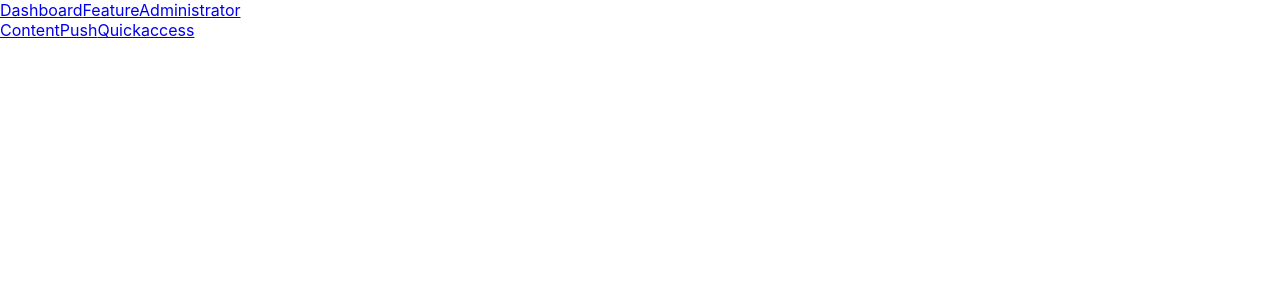
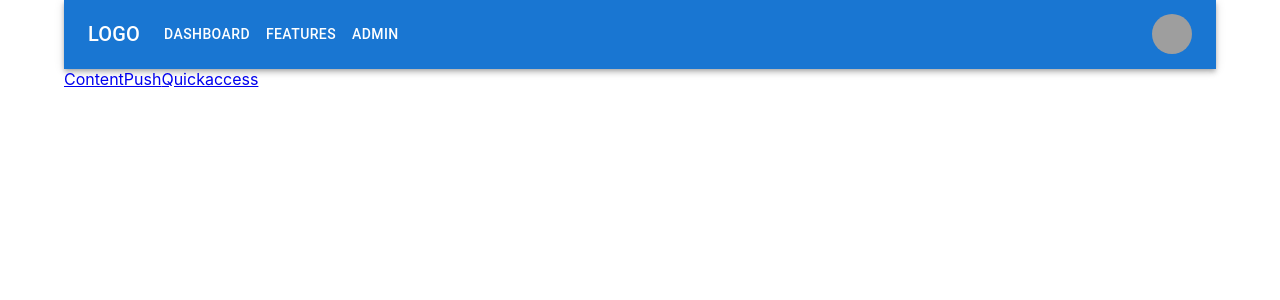
Before and after one commit to duy0ne/learn-reactjs, a React (Create React App) app: page /feature in a window 1280 px wide. Shown: the top 300 px of the page. Built offline with nearby package versions, Linux system fonts and the light colour scheme; grey boxes are pictures that could not be loaded.

Commit message:
Apply material ui

```diff
--- a/package.json
+++ b/package.json
@@ -3,6 +3,11 @@
   "version": "0.1.0",
   "private": true,
   "dependencies": {
+    "@emotion/react": "^11.7.1",
+    "@emotion/styled": "^11.6.0",
+    "@fontsource/roboto": "^4.5.1",
+    "@mui/icons-material": "^5.2.5",
+    "@mui/material": "^5.2.5",
     "@testing-library/jest-dom": "^5.16.1",
     "@testing-library/react": "^12.1.2",
     "@testing-library/user-event": "^13.5.0",
--- a/src/App.js
+++ b/src/App.js
@@ -1,7 +1,6 @@
 // import logo from './logo.svg';
 import './App.css';
-import { Link, Navigate, Route, Routes } from 'react-router-dom';
-import { Fragment } from 'react';
+import { Navigate, Route, Routes } from 'react-router-dom';
 import Features from './pages/features/Features';
 import Administrator from './pages/adminstrator/Administrator';
 import Dashboard from './pages/dashboard/Dashboard';
@@ -12,16 +11,13 @@
 import User from './pages/adminstrator/user/user';
 import Device from './pages/adminstrator/device/Device';
 import NotFound from './pages/notFound/NotFound';
+import { Container } from '@mui/material';
+import ResponsiveAppBar from './common/header/header';
 
 function App() {
   return (
-    <Fragment>
-      <nav>
-        <Link to="/dashboard">Dashboard</Link>
-        <Link to="/feature">Feature</Link>
-        <Link to="/administrator">Administrator</Link>
-      </nav>
-
+    <Container maxWidth="lg">
+      <ResponsiveAppBar></ResponsiveAppBar>
       <Routes>
         <Route path="/" element={<Navigate to="/dashboard" />} />
         <Route path="/dashboard" element={<Dashboard />} >
@@ -39,7 +35,7 @@
         </Route>
         <Route path="*" element={<NotFound />} />
       </Routes>
-    </Fragment>
+    </Container>
   );
 }
 
--- /dev/null
+++ b/src/common/header/header.js
@@ -0,0 +1,151 @@
+import * as React from 'react';
+import AppBar from '@mui/material/AppBar';
+import Box from '@mui/material/Box';
+import Toolbar from '@mui/material/Toolbar';
+import IconButton from '@mui/material/IconButton';
+import Typography from '@mui/material/Typography';
+import Menu from '@mui/material/Menu';
+import MenuIcon from '@mui/icons-material/Menu';
+import Container from '@mui/material/Container';
+import Avatar from '@mui/material/Avatar';
+import Button from '@mui/material/Button';
+import Tooltip from '@mui/material/Tooltip';
+import MenuItem from '@mui/material/MenuItem';
+import { Link } from 'react-router-dom';
+
+const pages = [{ name: 'Dashboard', path: '/dashboard' }, { name: 'Features', path: '/feature' }, { name: 'Admin', path: '/administrator' }];
+const settings = ['Profile', 'Account', 'Dashboard', 'Logout'];
+
+const ResponsiveAppBar = () => {
+  const [anchorElNav, setAnchorElNav] = React.useState(null);
+  const [anchorElUser, setAnchorElUser] = React.useState(null);
+
+  const handleOpenNavMenu = (event) => {
+    setAnchorElNav(event.currentTarget);
+  };
+  const handleOpenUserMenu = (event) => {
+    setAnchorElUser(event.currentTarget);
+  };
+
+  const handleCloseNavMenu = () => {
+    setAnchorElNav(null);
+  };
+
+  const handleCloseUserMenu = () => {
+    setAnchorElUser(null);
+  };
+
+  return (
+    <AppBar position="static">
+      <Container maxWidth="xl">
+        <Toolbar disableGutters>
+          <Typography
+            variant="h6"
+            noWrap
+            component="div"
+            sx={{ mr: 2, display: { xs: 'none', md: 'flex' } }}
+          >
+            LOGO
+          </Typography>
+
+          <Box sx={{ flexGrow: 1, display: { xs: 'flex', md: 'none' } }}>
+            <IconButton
+              size="large"
+              aria-label="account of current user"
+              aria-controls="menu-appbar"
+              aria-haspopup="true"
+              onClick={handleOpenNavMenu}
+              color="inherit"
+            >
+              <MenuIcon />
+            </IconButton>
+            <Menu
+              id="menu-appbar"
+              anchorEl={anchorElNav}
+              anchorOrigin={{
+                vertical: 'bottom',
+                horizontal: 'left',
+              }}
+              keepMounted
+              transformOrigin={{
+                vertical: 'top',
+                horizontal: 'left',
+              }}
+              open={Boolean(anchorElNav)}
+              onClose={handleCloseNavMenu}
+              sx={{
+                display: { xs: 'block', md: 'none' },
+              }}
+            >
+              {pages.map((page) => (
+                <MenuItem key={page.name} onClick={handleCloseNavMenu}>
+                  <Typography
+                    textAlign="center" component={Link}
+                    to={page.path}
+                    sx={{
+                      textDecorationLine: 'none'
+                    }}
+                  >
+                    {page.name}
+                  </Typography>
+                </MenuItem>
+              ))}
+            </Menu>
+          </Box>
+          <Typography
+            variant="h6"
+            noWrap
+            component="div"
+            sx={{ flexGrow: 1, display: { xs: 'flex', md: 'none' } }}
+          >
+            LOGOO
+          </Typography>
+          <Box sx={{ flexGrow: 1, display: { xs: 'none', md: 'flex' } }}>
+            {pages.map((page) => (
+              <Button
+                key={page.name}
+                onClick={handleCloseNavMenu}
+                sx={{ my: 2, color: 'white', display: 'block', textDecorationLine: 'none' }}
+                component={Link}
+                to={page.path}
+              >
+                {page.name}
+              </Button>
+            ))}
+          </Box>
+
+          <Box sx={{ flexGrow: 0 }}>
+            <Tooltip title="Open settings">
+              <IconButton onClick={handleOpenUserMenu} sx={{ p: 0 }}>
+                <Avatar alt="Remy Sharp" src="/static/images/avatar/2.jpg" />
+              </IconButton>
+            </Tooltip>
+            <Menu
+              sx={{ mt: '45px' }}
+              id="menu-appbar"
+              anchorEl={anchorElUser}
+              anchorOrigin={{
+                vertical: 'top',
+                horizontal: 'right',
+              }}
+              keepMounted
+              transformOrigin={{
+                vertical: 'top',
+                horizontal: 'right',
+              }}
+              open={Boolean(anchorElUser)}
+              onClose={handleCloseUserMenu}
+            >
+              {settings.map((setting) => (
+                <MenuItem key={setting} onClick={handleCloseNavMenu}>
+                  <Typography textAlign="center">{setting}</Typography>
+                </MenuItem>
+              ))}
+            </Menu>
+          </Box>
+        </Toolbar>
+      </Container>
+    </AppBar>
+  );
+};
+export default ResponsiveAppBar;
--- a/src/pages/features/Features.js
+++ b/src/pages/features/Features.js
@@ -1,23 +1,21 @@
 import React from 'react';
 import SideBar from './sideBar/SideBar';
 import { Outlet } from 'react-router-dom';
-
+import { Grid } from '@mui/material';
 Features.propTypes = {
 
 };
 
 function Features(props) {
   return (
-    <div className="container">
-      <div className="row">
-        <div className="col-4">
-          <SideBar></SideBar>
-        </div>
-        <div className="col-8">
-          <Outlet />
-        </div>
-      </div>
-    </div>
+    <Grid container>
+      <Grid lg={4}>
+        <SideBar></SideBar>
+      </Grid>
+      <Grid lg={8}>
+        <Outlet />
+      </Grid>
+    </Grid>
   );
 }
 
```
Also changed, not shown: 1 other file (tests, documents, lock files or other folders).
